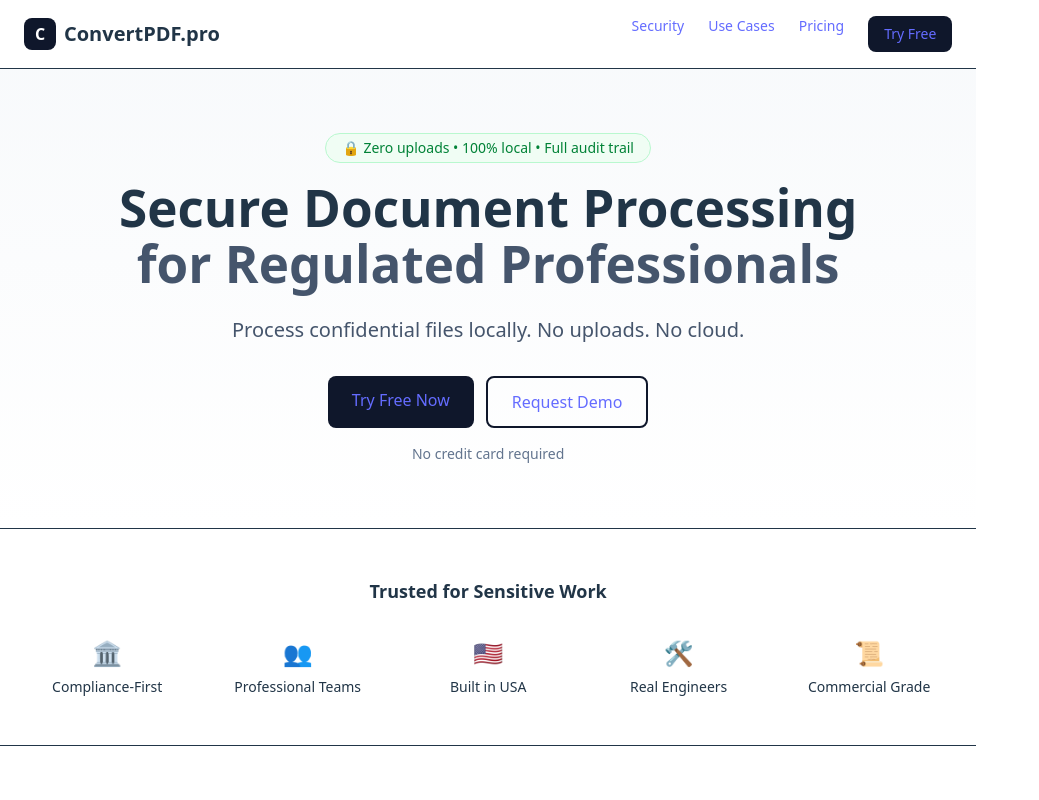
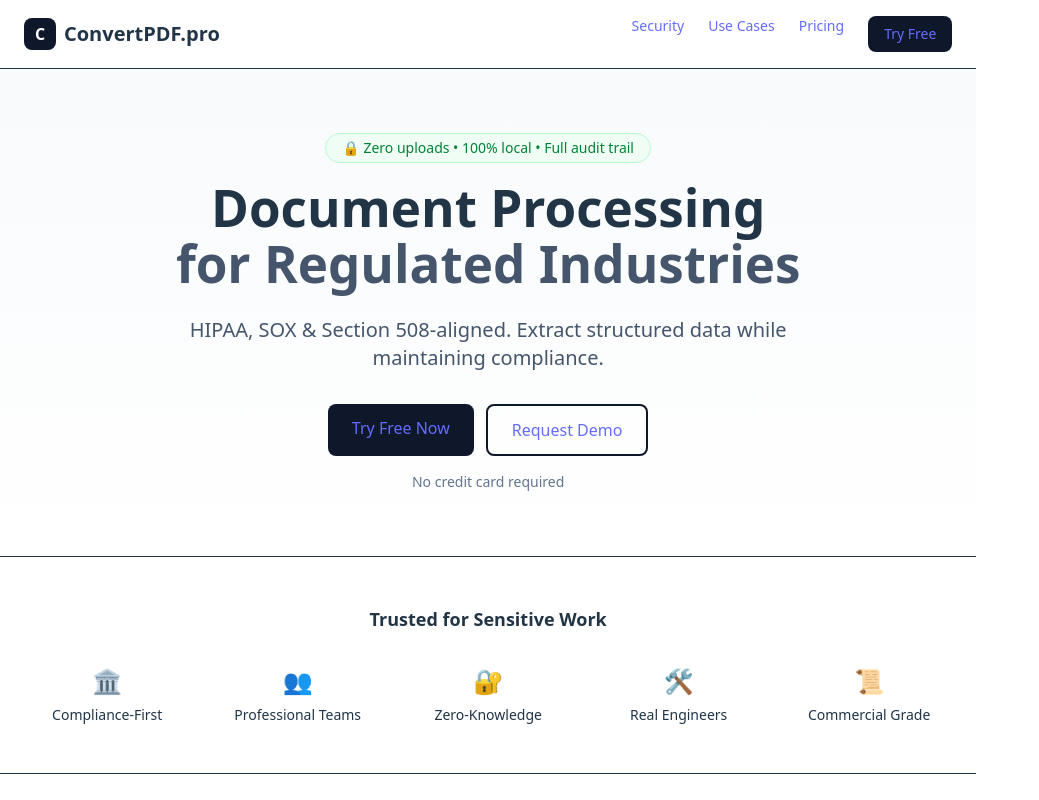
Before and after one commit to 1m2m11/privmd, a React (Vite) app: page / in a window 1280 px wide. Shown: the top 800 px of the page, without its empty margins (0-1039 px from the left). Built offline with nearby package versions, Linux system fonts and the light colour scheme.

Commit message:
Update landing page: compliance-focused positioning, 3 PDF/month free tier, metadata features

```diff
--- a/src/App.tsx
+++ b/src/App.tsx
@@ -138,10 +138,10 @@
             🔒 Zero uploads • 100% local • Full audit trail
           </div>
           <h1 className="text-5xl font-bold mb-6 leading-tight">
-            Secure Document Processing<br/><span className="text-slate-600">for Regulated Professionals</span>
+            Document Processing<br/><span className="text-slate-600">for Regulated Industries</span>
           </h1>
           <p className="text-xl text-slate-600 mb-8 max-w-2xl mx-auto">
-            Process confidential files locally. No uploads. No cloud.
+            HIPAA, SOX & Section 508-aligned. Extract structured data while maintaining compliance.
           </p>
           <div className="flex gap-3 justify-center mb-4">
             <a href="#convert" className="px-6 py-3 bg-slate-900 text-white rounded-lg">Try Free Now</a>
@@ -156,7 +156,7 @@
           <div className="grid md:grid-cols-5 gap-6 text-center text-sm">
             <div><div className="text-2xl mb-2">🏛️</div><p className="font-medium">Compliance-First</p></div>
             <div><div className="text-2xl mb-2">👥</div><p className="font-medium">Professional Teams</p></div>
-            <div><div className="text-2xl mb-2">🇺🇸</div><p className="font-medium">Built in USA</p></div>
+            <div><div className="text-2xl mb-2">🔐</div><p className="font-medium">Zero-Knowledge</p></div>
             <div><div className="text-2xl mb-2">🛠️</div><p className="font-medium">Real Engineers</p></div>
             <div><div className="text-2xl mb-2">📜</div><p className="font-medium">Commercial Grade</p></div>
           </div>
@@ -271,7 +271,8 @@
           <div className="bg-white rounded-2xl shadow-xl border">
             <div onDrop={handleDrop} onDragOver={handleDragOver} onDragLeave={handleDragLeave} className={`border-2 border-dashed rounded-xl m-6 p-16 ${isDragging ? 'border-blue-500 bg-blue-50' : 'border-slate-300 bg-slate-50'}`}>
               <div className="text-center">
-                <p className="text-lg font-medium mb-4">{isDragging ? "Drop PDF here" : "Drag and drop PDF"}</p>
+                <p className="text-lg font-medium mb-2">{isDragging ? "Drop PDF here" : "Drag and drop PDF"}</p>
+                <p className="text-sm text-slate-500 mb-4">🔒 Processed locally. Files never uploaded.</p>
                 <label>
                   <input type="file" accept="application/pdf" className="hidden" onChange={(e) => handleFile(e.target.files?.[0])} />
                   <span className="px-6 py-3 bg-slate-900 text-white rounded-lg cursor-pointer">Browse Files</span>
@@ -305,7 +306,7 @@
               <h3 className="text-xl font-bold mb-2">Free</h3>
               <div className="text-4xl font-bold mb-4">$0</div>
               <ul className="space-y-3 mb-8 text-sm">
-                <li>✓ Unlimited PDFs</li>
+                <li>✓ 3 PDFs per month</li>
                 <li>✓ Local processing</li>
                 <li>• Watermark</li>
               </ul>
@@ -316,10 +317,12 @@
               <h3 className="text-xl font-bold mb-2">Professional</h3>
               <div className="text-4xl font-bold mb-4">$29<span className="text-lg text-slate-600">/mo</span></div>
               <ul className="space-y-3 mb-8 text-sm">
-                <li>✓ Everything in Free</li>
+                <li>✓ Unlimited PDFs</li>
                 <li>✓ No watermark</li>
-                <li>✓ Unlimited pages</li>
+                <li>✓ Metadata extraction</li>
+                <li>✓ Audit logs</li>
                 <li>✓ Batch processing</li>
+                <li>✓ All templates</li>
               </ul>
               <button onClick={() => window.scrollTo({ top: 0, behavior: 'smooth' })} className="w-full py-3 bg-slate-900 text-white rounded-lg">Join Waitlist</button>
             </div>
@@ -392,7 +395,7 @@
                 <span className="font-bold">ConvertPDF.pro</span>
               </div>
               <p className="text-sm text-slate-600">Secure document processing</p>
-              <p className="text-xs text-slate-500">Delaware, USA</p>
+              <p className="text-xs text-slate-500">Architecture, USA</p>
             </div>
             <div>
               <h4 className="font-semibold mb-3 text-sm">Product</h4>
```
